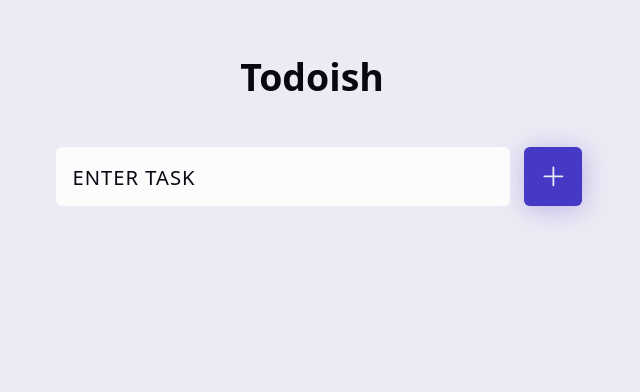
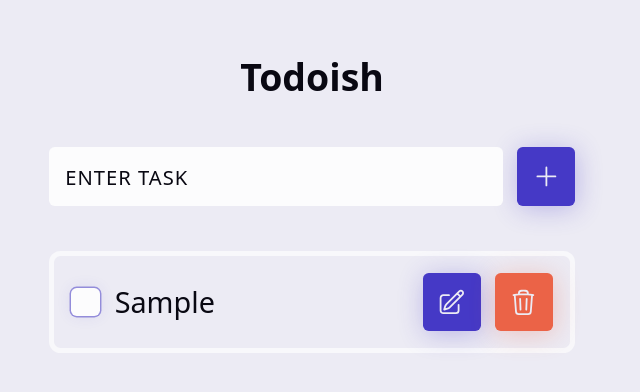
Before and after one commit to akshat-OwO/Todoish, a React (Vite) app: page / in a window 1280 px wide. Both pictures are taken after typing "Sample" into the empty fields and a click on the button "Add Task". Shown: the top 392 px of the page, without its empty margins (328-968 px from the left). Built offline with nearby package versions, Linux system fonts and the light colour scheme.

Commit message:
Displaying Tasks in a List

```diff
--- a/src/App.jsx
+++ b/src/App.jsx
@@ -2,11 +2,13 @@
 
 // custom components
 import CustomForm from './components/CustomForm';
+import Tasklist from './components/Tasklist';
 
 function App() {
+  const [tasks, setTasks] = useState([]);
 
   const addTask = (task) => {
-    console.log(task);
+    setTasks((prevState) => [...prevState, task]);
   }
 
   return (
@@ -15,6 +17,7 @@
         <h1>Todoish</h1>
       </header>
       <CustomForm addTask={addTask}/>
+      { tasks && <Tasklist tasks={tasks} />}
     </div>
   )
 }
--- a/src/components/CustomForm.jsx
+++ b/src/components/CustomForm.jsx
@@ -21,7 +21,6 @@
             className="todo"
             onSubmit={handleFormSubmit}
         >
-            <p>{task}</p>
             <div className="wrapper">
                 <input
                     type="text"
--- /dev/null
+++ b/src/components/TaskItem.jsx
@@ -0,0 +1,57 @@
+import { useState } from 'react';
+
+// styles
+import styles from './TaskItem.module.css';
+
+// library imports
+import { CheckIcon, TrashIcon, PencilSquareIcon } from '@heroicons/react/24/outline';
+
+const TaskItem = ({ task }) => {
+    const [isChecked, setIsChecked] = useState(task.checked);
+
+    const handleCheckboxChange = (e) => {
+        setIsChecked(!isChecked);
+    }
+
+    return (
+        <li className={styles.task}>
+            <div className={styles["task-group"]}>
+                <input
+                    type="checkbox"
+                    className={styles.checkbox}
+                    checked={isChecked}
+                    onChange={handleCheckboxChange}
+                    name={task.name}
+                    id={task.id}
+                />
+                <label
+                    htmlFor={task.id}
+                    className={styles.label}
+                >
+                    {task.name}
+                    <p className={styles.checkmark}>
+                        <CheckIcon strokeWidth={2} width={24} height={24} />
+                    </p>
+                </label>
+            </div>
+            <div className={styles["task-group"]}>
+                <button
+                    className='btn'
+                    aria-label={`Update ${task.name} Task`}
+                    // onClick={}
+                >
+                    <PencilSquareIcon width={24} height={24} />
+                </button>
+                <button
+                    className={`btn ${styles.delete}`}
+                    aria-label={`Delete ${task.name} Task`}
+                    // onClick={}
+                >
+                    <TrashIcon width={24} height={24} />
+                </button>
+            </div>
+        </li>
+    );
+}
+
+export default TaskItem;
--- /dev/null
+++ b/src/components/TaskItem.module.css
@@ -0,0 +1,107 @@
+.task {
+    display: flex;
+    align-items: center;
+    justify-content: space-between;
+    gap: .6em;
+    font-size: var(--_size);
+    border: .2em solid hsl(var(--muted) / 0.8);
+    padding: .6em;
+    border-radius: calc(var(--_radius) * 2);
+  }
+
+  .task-group {
+    display: flex;
+    align-items: center;
+    --taskgroup-gap: .5em;
+    gap: var(--taskgroup-gap);
+  }
+
+  .label {
+    position: relative;
+    cursor: pointer;
+    text-align: left;
+    line-height: 1.4;
+  }
+
+  .checkbox {
+    flex-shrink: 0;
+    appearance: none;
+    border-radius: var(--_radius);
+    width: 1em;
+    height: 1em;
+    background-color: hsl(var(--muted));
+    border-radius: var(--_radius);
+    box-shadow:
+      0 0 .5em hsl(var(--accent) / .1),
+      0 0 0 0.05em hsl(var(--accent) / .5),
+      0 0 0 -0.2em hsl(var(--accent));
+    transition: box-shadow var(--_tspeed_fast) ease-in-out,
+      background-color 80ms ease-in-out;
+  }
+
+  .checkbox:focus {
+    outline: none;
+  }
+
+  .checkbox:is(:focus-visible, :hover) {
+    box-shadow:
+      0 0 0 hsl(var(--bg)),
+      0 0 0 .05em hsl(var(--accent)),
+      0 0 0 .225em hsl(var(--accent) / .3);
+  }
+
+  .checkmark {
+    content: '';
+    position: absolute;
+    width: 1em;
+    height: 1em;
+    display: grid;
+    place-items: center;
+    top: 50%;
+    color: hsl(var(--muted));
+    border-radius: var(--_radius);
+    transform: translate3d(calc(-100% - var(--taskgroup-gap)), -50%, 0);
+    transition: background-color 80ms ease-in-out;
+  }
+
+  .checkmark svg {
+    width: .75em;
+    height: .75em;
+  }
+
+  .checkbox:checked {
+    background-color: hsl(var(--accent));
+  }
+
+  .checkbox:checked+label {
+    text-decoration: line-through;
+  }
+
+  .delete {
+    --accent: var(--accent1);
+  }
+
+  .loading {
+    color: hsl(var(--accent));
+    font-size: var(--_size);
+    font-weight: bold;
+    animation: pulse 2s infinite ease-in-out;
+  }
+
+  @keyframes pulse {
+
+    0%,
+    100% {
+      opacity: 1;
+    }
+
+    50% {
+      opacity: 0.5;
+    }
+  }
+
+  .error {
+    color: hsl(var(--accent1));
+    font-size: var(--_size);
+    text-align: center;
+  }
--- /dev/null
+++ b/src/components/TaskList.module.css
@@ -0,0 +1,5 @@
+.tasks {
+    display: grid;
+    list-style-type: none;
+    gap: 1.5em;
+  }
--- /dev/null
+++ b/src/components/Tasklist.jsx
@@ -0,0 +1,20 @@
+// component import
+import TaskItem from './TaskItem.jsx';
+
+// styles
+import styles from './TaskList.module.css';
+
+const Tasklist = ({ tasks }) => {
+    return (
+        <ul className={styles.tasks}>
+            {tasks.sort((a, b) => b.id - a.id).map(task => (
+                <TaskItem
+                    key={task.id}
+                    task={task}
+                />
+            ))}
+        </ul>
+    );
+}
+
+export default Tasklist;
```
